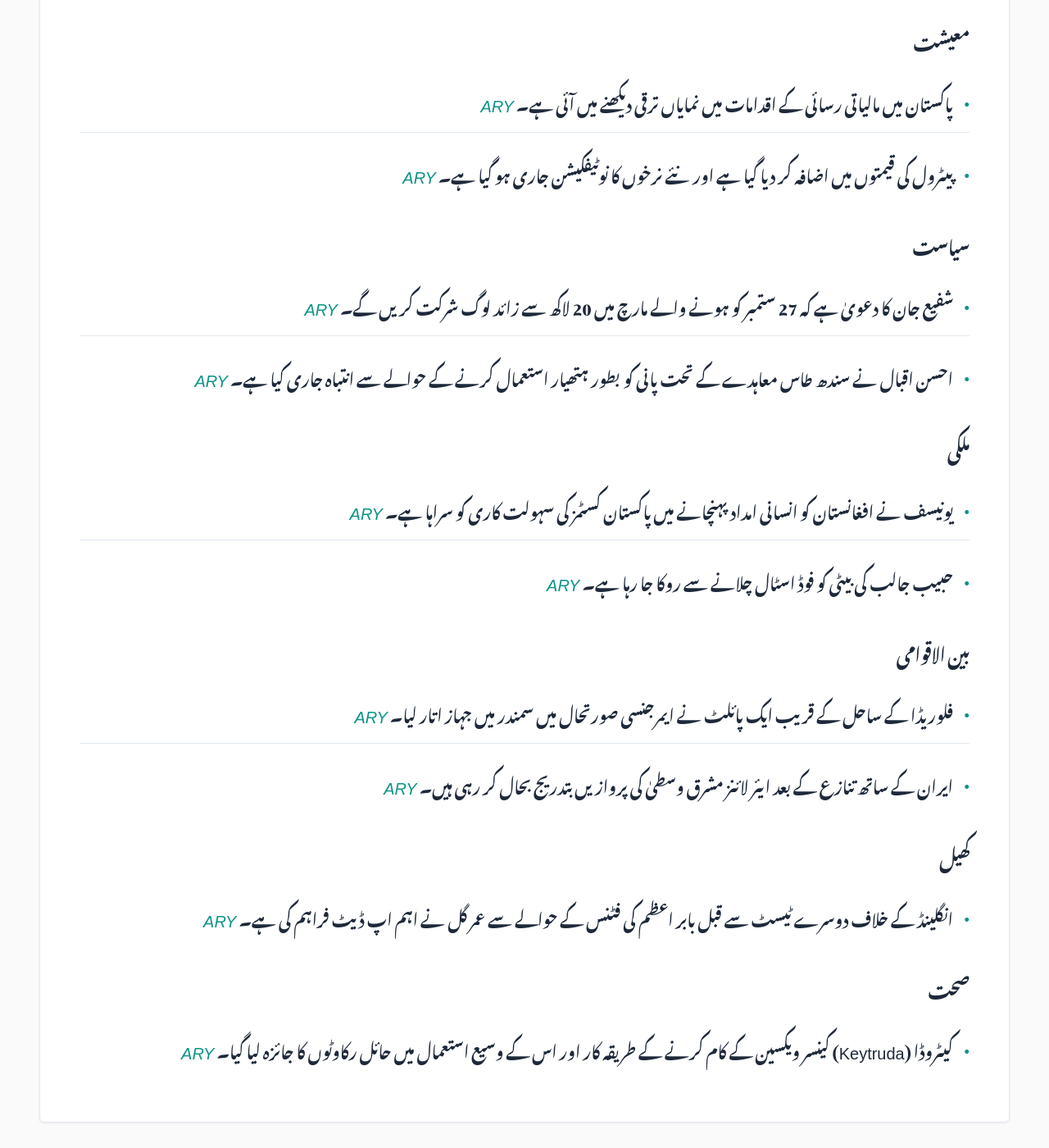
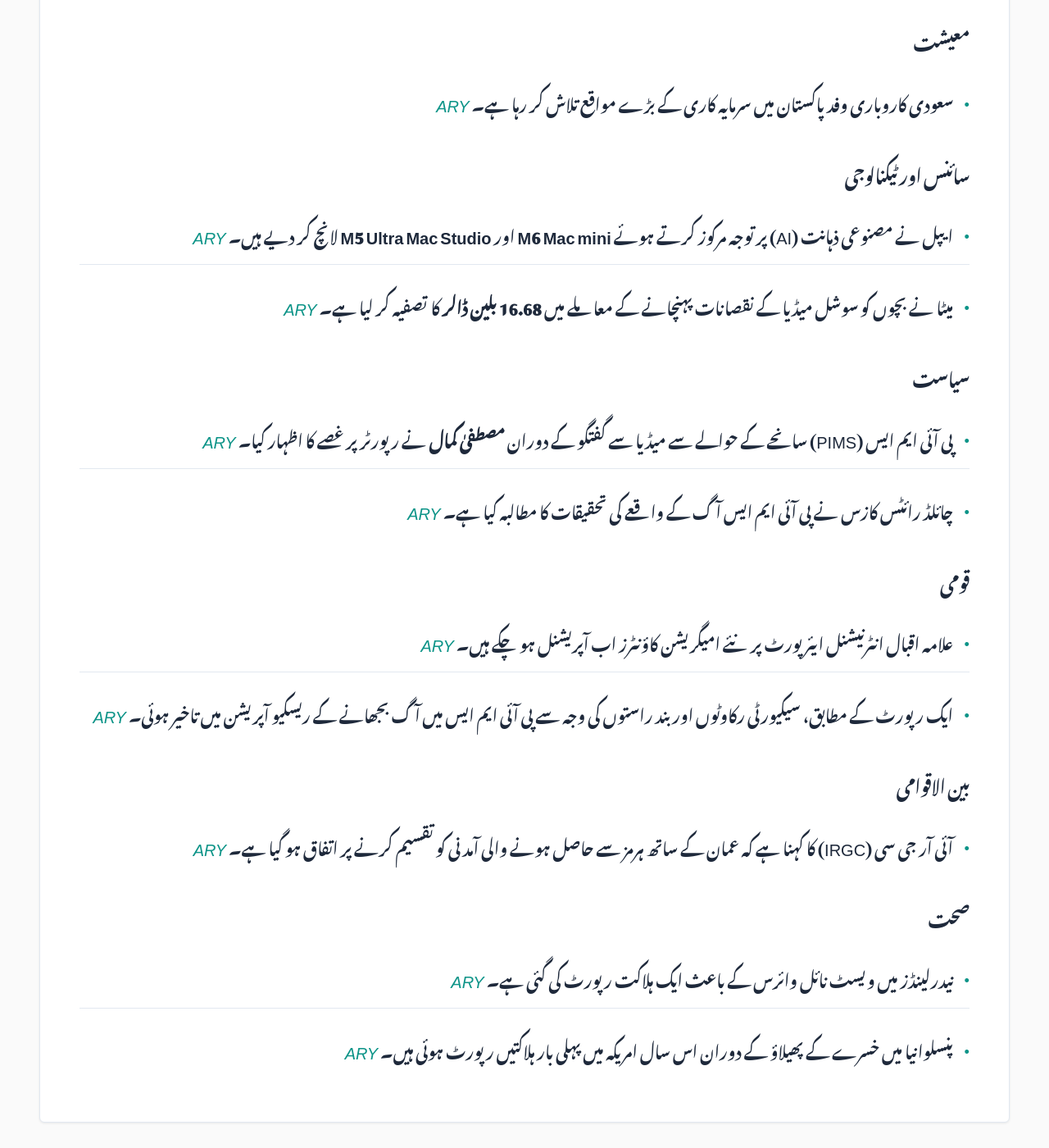
Before and after one commit to zsubzwary/news, a Jekyll site: the page built from ur/index.md, in a window 1280 px wide and 1400 px high, scrolled down 515 px. Shown: the whole window at 82% size. Built offline with Jekyll 4.4.1, drawn with Linux system fonts in a browser that asks for light colours; some web fonts are replaced; comment, search, counter and statistics services are not loaded; some of the changed text lies outside the part shown.

Commit message:
DateTime; 2026-08-26T16:07:13.197Z

```diff
--- a/ur/index.md
+++ b/ur/index.md
@@ -7,28 +7,28 @@ rtl: true
 
 پاکستان کی تازہ خبروں کا خلاصہ
 
- &lrm; 26-Aug-2026 09:07PKT
+ &lrm; 26-Aug-2026 21:07PKT
 
 پڑھنے کا وقت : 2 منٹ
 
 ### معیشت
-- پاکستان میں مالیاتی رسائی کے اقدامات میں نمایاں ترقی دیکھنے میں آئی ہے۔ *[ARY](https://arynews.tv/pakistans-access-to-finance-initiatives-show-strong-progress)*
-- پیٹرول کی قیمتوں میں اضافہ کر دیا گیا ہے اور نئے نرخوں کا نوٹیفکیشن جاری ہو گیا ہے۔ *[ARY](https://arynews.tv/petrol-price-hiked-new-rates-notified)*
+- سعودی کاروباری وفد پاکستان میں سرمایہ کاری کے بڑے مواقع تلاش کر رہا ہے۔ *[ARY](https://arynews.tv/saudi-business-delegation-eyes-major-investment-opportunities-in-pakistan)*
+
+### سائنس اور ٹیکنالوجی
+- ایپل نے مصنوعی ذہانت (AI) پر توجہ مرکوز کرتے ہوئے **M6 Mac mini** اور **M5 Ultra Mac Studio** لانچ کر دیے ہیں۔ *[ARY](https://arynews.tv/apple-m6-mac-mini-and-m5-ultra-mac-studio-launch-with-ai-focus)*
+- میٹا نے بچوں کو سوشل میڈیا کے نقصانات پہنچانے کے معاملے میں **16.68 بلین ڈالر** کا تصفیہ کر لیا ہے۔ *[ARY](https://arynews.tv/meta-reaches-16-68-billion-settlement-over-social-media-harms-to-children)*
 
 ### سیاست
-- شفیع جان کا دعویٰ ہے کہ 27 ستمبر کو ہونے والے مارچ میں 20 لاکھ سے زائد لوگ شرکت کریں گے۔ *[ARY](https://arynews.tv/over-2-million-people-will-join-september-27-march-claims-shafi-jan)*
-- احسن اقبال نے سندھ طاس معاہدے کے تحت پانی کو بطور ہتھیار استعمال کرنے کے حوالے سے انتباہ جاری کیا ہے۔ *[ARY](https://arynews.tv/ahsan-iqbal-warns-of-water-weaponization-under-indus-waters-treaty)*
+- پی آئی ایم ایس (PIMS) سانحے کے حوالے سے میڈیا سے گفتگو کے دوران **مصطفیٰ کمال** نے رپورٹر پر غصے کا اظہار کیا۔ *[ARY](https://arynews.tv/mustafa-kamal-gets-angry-at-reporter-amid-pims-tragedy-media-talk)*
+- چائلڈ رائٹس کازس نے پی آئی ایم ایس آگ کے واقعے کی تحقیقات کا مطالبہ کیا ہے۔ *[ARY](https://arynews.tv/child-rights-caucus-demands-pims-fire-probe)*
 
-### ملکی
-- یونیسف نے افغانستان کو انسانی امداد پہنچانے میں پاکستان کسٹمز کی سہولت کاری کو سراہا ہے۔ *[ARY](https://arynews.tv/unicef-praises-pakistan-customs-for-facilitating-humanitarian-cargo-to-afghanistan)*
-- حبیب جالب کی بیٹی کو فوڈ اسٹال چلانے سے روکا جا رہا ہے۔ *[ARY](https://arynews.tv/habib-jalibs-daughter-not-even-being-allowed-to-run-a-food-stall)*
+### قومی
+- علامہ اقبال انٹرنیشنل ایئرپورٹ پر نئے امیگریشن کاؤنٹرز اب آپریشنل ہو چکے ہیں۔ *[ARY](https://arynews.tv/allama-iqbal-international-airports-new-immigration-counters-now-operational)*
+- ایک رپورٹ کے مطابق، سیکیورٹی رکاوٹوں اور بند راستوں کی وجہ سے پی آئی ایم ایس میں آگ بجھانے کے ریسکیو آپریشن میں تاخیر ہوئی۔ *[ARY](https://arynews.tv/security-obstructions-and-closed-entrances-delayed-pims-fire-rescue-report-reveals)*
 
 ### بین الاقوامی
-- فلوریڈا کے ساحل کے قریب ایک پائلٹ نے ایمرجنسی صورتحال میں سمندر میں جہاز اتار لیا۔ *[ARY](https://arynews.tv/pilot-executes-emergency-ocean-landing-near-florida-beach)*
-- ایران کے ساتھ تنازع کے بعد ایئر لائنز مشرق وسطیٰ کی پروازیں بتدریج بحال کر رہی ہیں۔ *[ARY](https://arynews.tv/airlines-gradually-restore-middle-east-services-after-iran-conflict)*
-
-### کھیل
-- انگلینڈ کے خلاف دوسرے ٹیسٹ سے قبل بابر اعظم کی فٹنس کے حوالے سے عمر گل نے اہم اپ ڈیٹ فراہم کی ہے۔ *[ARY](https://arynews.tv/babar-azam-fit-for-lords-test-umar-gul-provides-key-fitness-update-ahead-of-2nd-test-vs-england)*
+- آئی آر جی سی (IRGC) کا کہنا ہے کہ عمان کے ساتھ ہرمز سے حاصل ہونے والی آمدنی کو تقسیم کرنے پر اتفاق ہو گیا ہے۔ *[ARY](https://arynews.tv/irgc-say-agreed-with-oman-to-share-revenues-from-hormuz)*
 
 ### صحت
-- کیٹروڈا (Keytruda) کینسر ویکسین کے کام کرنے کے طریقہ کار اور اس کے وسیع استعمال میں حائل رکاوٹوں کا جائزہ لیا گیا۔ *[ARY](https://arynews.tv/keytruda-cancer-vaccine-how-does-it-work-and-what-are-the-barriers-to-wider-use)*
+- نیدرلینڈز میں ویسٹ نائل وائرس کے باعث ایک ہلاکت رپورٹ کی گئی ہے۔ *[ARY](https://arynews.tv/west-nile-virus-infection-causes-one-death-in-the-netherlands)*
+- پنسلوانیا میں خسرے کے پھیلاؤ کے دوران اس سال امریکہ میں پہلی بار ہلاکتیں رپورٹ ہوئی ہیں۔ *[ARY](https://arynews.tv/pennsylvania-reports-first-us-measles-deaths-this-year-as-outbreak-grows)*
```
